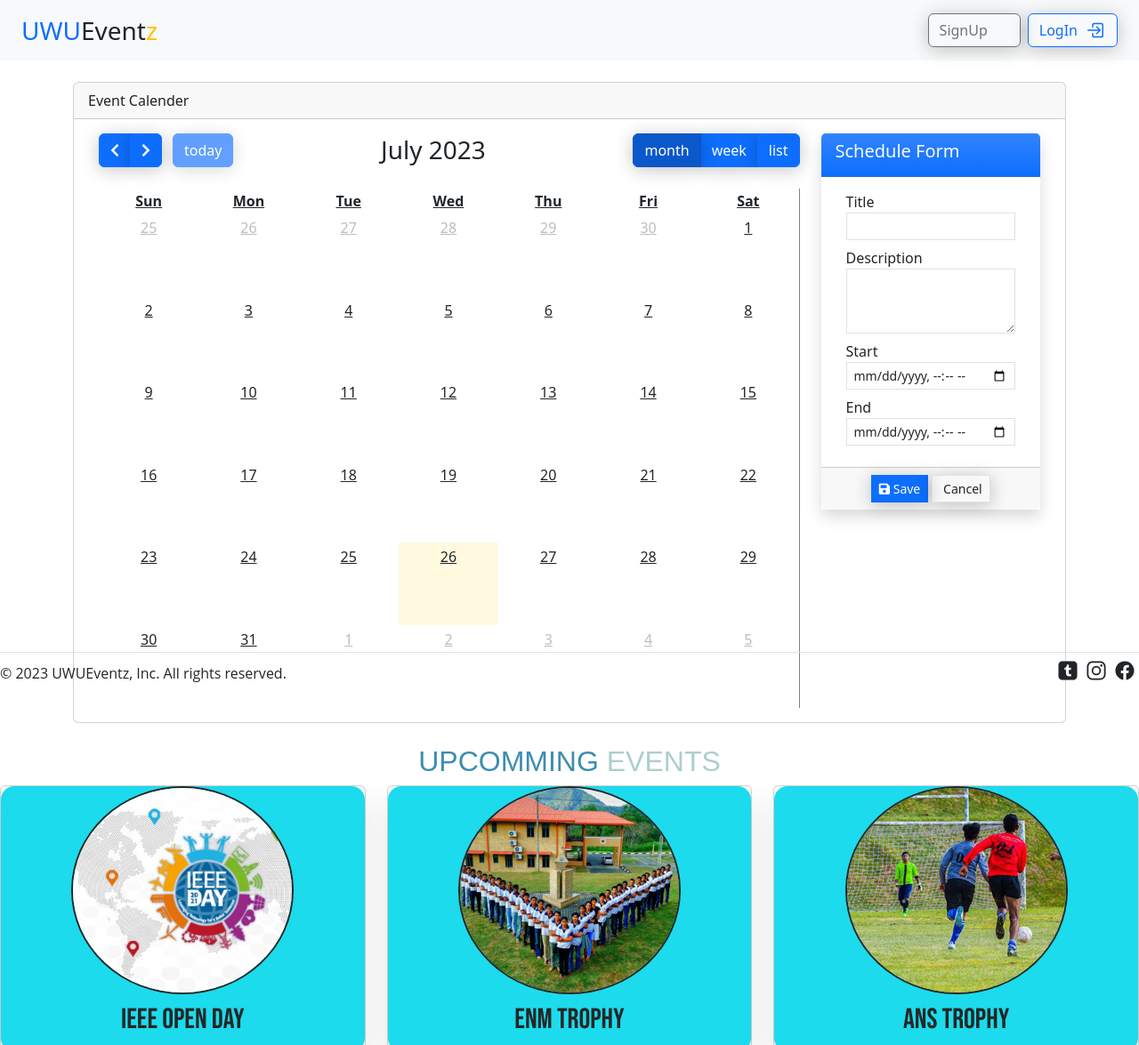
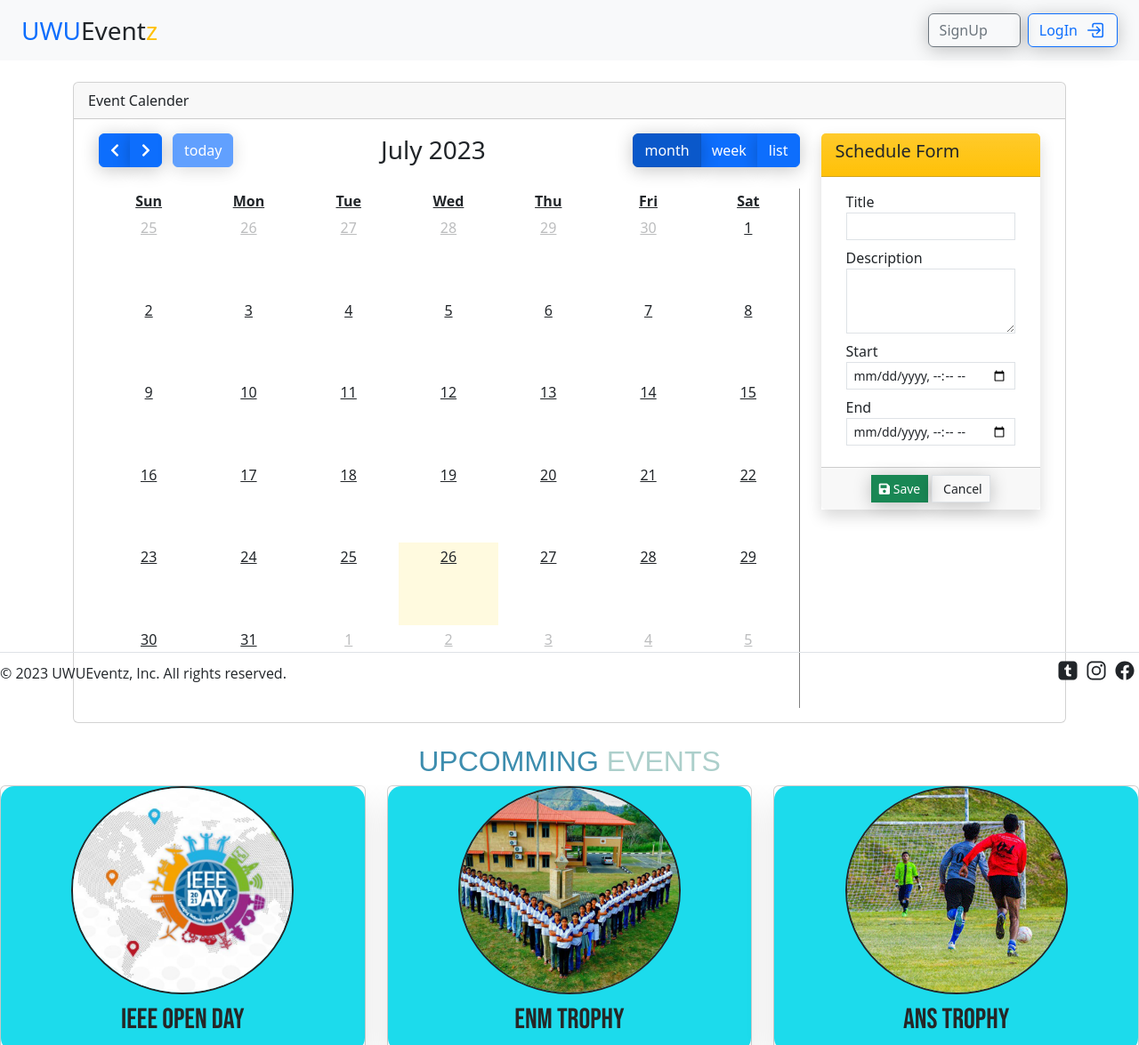
Before and after one commit to WDK-Techno/University-Event-Management-System, a PHP site: page / in a window 1280 px wide. Shown: the top 1175 px of the page at 89% size. Run offline with PHP 8.4, Linux system fonts and the light colour scheme; data comes from the database, SQL or seed files in the repository; lists and menus that the app fills with data are empty; style sheets or scripts are compiled from the project's sources; some libraries are stand-ins or nearby versions.

Commit message:
Schedule form edited

```diff
--- a/index.php
+++ b/index.php
@@ -54,7 +54,7 @@
   </nav>
 
   <!-- ======= Main Content ====== -->
-
+<div>
   <div class="container py-4">
     <div class="row">
       <div class="col-lg-12">
@@ -70,7 +70,7 @@
                 </div>
                 <div class="col-md-3">
                   <div class="cardt rounded-0 shadow">
-                    <div class="card-header bg-gradient bg-primary text-light">
+                    <div class="card-header bg-gradient bg-warning text-dark">
                       <h5 class="card-title">Schedule Form</h5>
                     </div>
                     <div class="card-body">
@@ -98,7 +98,7 @@
                     </div>
                     <div class="card-footer">
                       <div class="text-center">
-                        <button class="btn btn-primary btn-sm rounded-0" type="submit" form="schedule-form"><i class="fa fa-save"></i> Save</button>
+                        <button class="btn btn-success btn-sm rounded-0" type="submit" form="schedule-form"><i class="fa fa-save"></i> Save</button>
                         <button class="btn btn-default border btn-sm rounded-0" type="reset" form="schedule-form"><i class="fa fa-reset"></i> Cancel</button>
                       </div>
                     </div>
@@ -321,8 +321,8 @@
   </div>
   </div>
 
-  <header class="pt-lg-4">
-    <div class="overlay py-1 px-1">
+  <header class="pt-lg-4 py-2 px-2">
+    <div class="overlay">
       <h1>About UWU Event Calender</h1>
       <p>Many events or projects happen every week in our university. In such a situation, the days will last
         Events are held by different degrees or different clubs, and when you book the hall for those events, there
@@ -338,6 +338,7 @@
 
 
   <!-- ======== Footer ======== -->
+
   <footer class="py-0 px-0 text-dark bottom-0 position-fixed w-100">
     <div class="d-flex flex-column align-items-center flex-lg-row justify-content-lg-between py-1 my-1 border-top">
       <p class="text-center">© 2023 UWUEventz, Inc. <span class="d-block d-md-inline">All rights reserved.</span>
```
